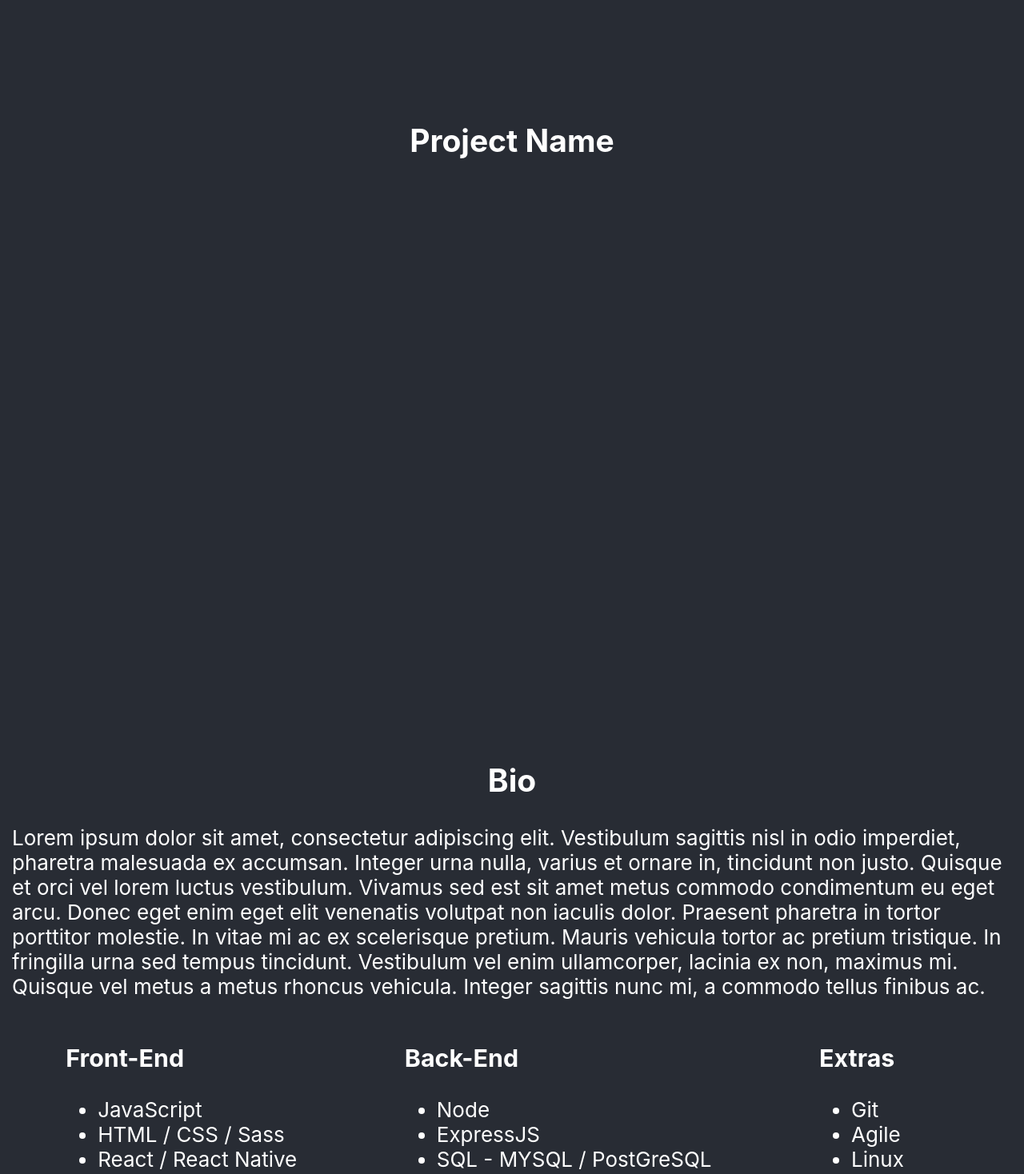
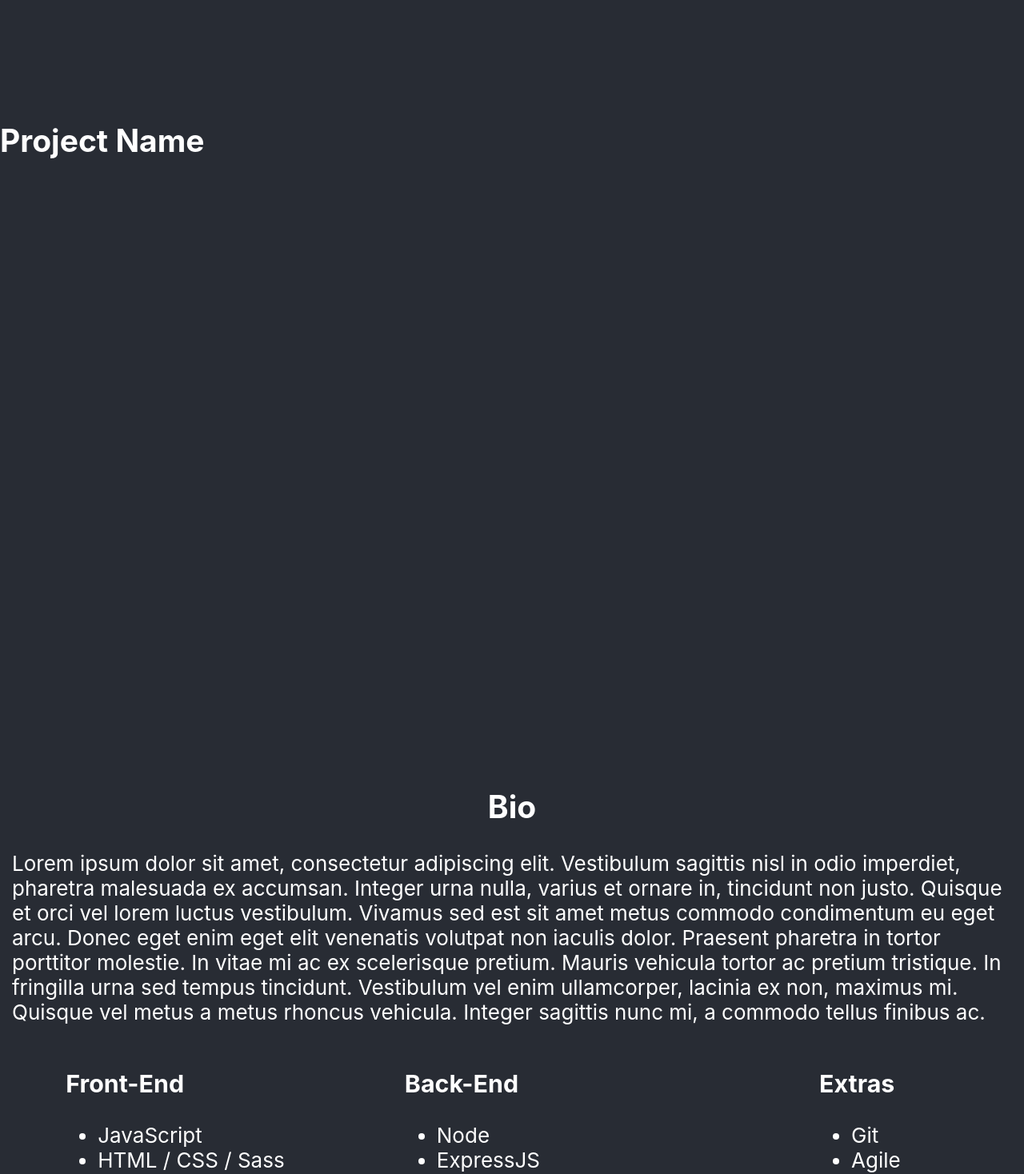
Before and after one commit to JadeJDoucet/portfolio-2020, a React (Create React App) app: page / in a window 1280 px wide. Shown: the part 680-2148 px from the top of the page at 80% size. Built offline with nearby package versions, Linux system fonts and the light colour scheme.

Commit message:
added basic swiper page structure

```diff
--- a/src/App.js
+++ b/src/App.js
@@ -1,20 +1,21 @@
 import React from 'react';
-import Swiper, { Navigation, Pagination } from 'swiper';
-Swiper.use([Navigation, Pagination]);
-
 import './App.css';
 import Home from './pages/Home';
 import About from './pages/About';
 import Projects from './pages/Projects';
 import Blogs from './pages/Blogs';
+import Swiper, { Navigation, Pagination } from 'swiper';
+Swiper.use([Navigation, Pagination]);
 
 function App() {
   return (
-    <div className="App-container">
-      <Home />
-      <Projects />
-      <About />
-      <Blogs />
+    <div className="App-container swiper-container">
+      <div className="swiper-wrapper">
+        <Home className="swiper-slide" />
+        <Projects className="swiper-slide" />
+        <About className="swiper-slide" />
+        <Blogs className="swiper-slide" />
+      </div>
     </div>
   );
 }
```
